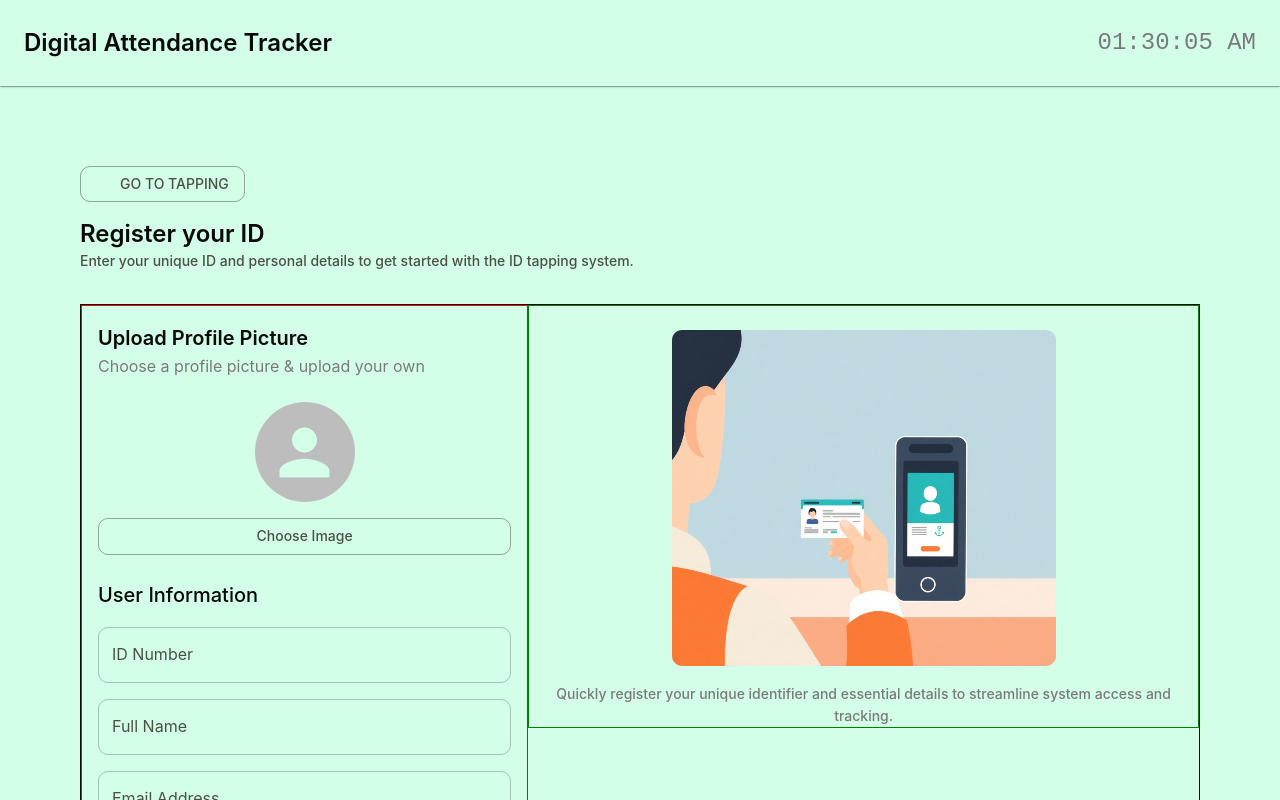
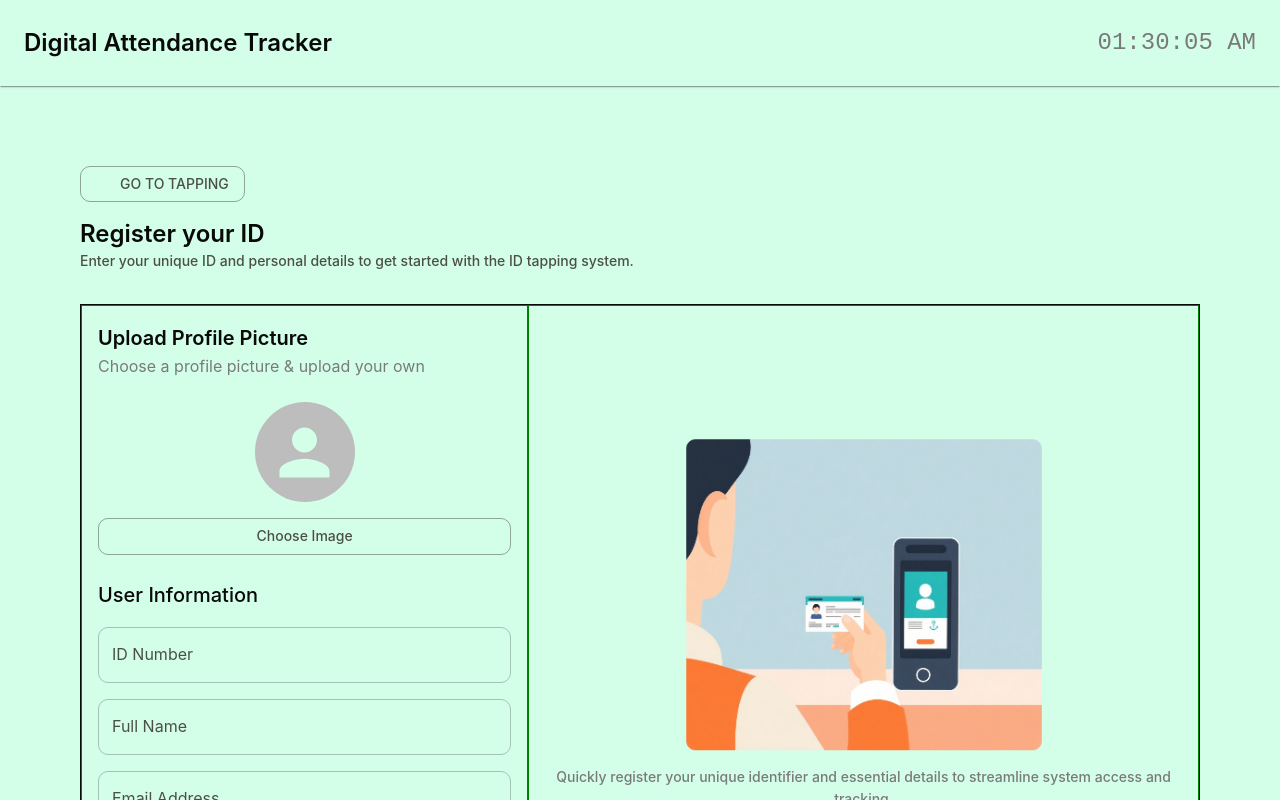
Before and after one commit to esamp001/id_tapping_system, a React (Create React App) app: page /register in a window 1280 px wide. Shown: the top 800 px of the page. Built offline with nearby package versions, Linux system fonts and the light colour scheme; some icons are missing.

Commit message:
Auto commit: 11/3/2025, 9:30:00 AM

```diff
--- a/src/pages/Register.js
+++ b/src/pages/Register.js
@@ -170,8 +170,10 @@ const Register = () => {
                         sx={{
                             display: 'flex',
                             flexDirection: 'column',
-                            alignItems: 'center',
+                            alignItems: 'center',      // centers horizontally
+                            justifyContent: 'center',  // centers vertically
                             width: '60%',
+                            height: '77vh',           // full screen height (or adjust as needed)
                             textAlign: 'center',
                             border: '1px solid green',
                         }}
@@ -179,12 +181,14 @@ const Register = () => {
                         <img
                             src={RightImage}
                             alt="RightImage"
-                            style={{ maxWidth: '100%', height: 'auto' }}
+                            style={{ width: '400px', height: 'auto' }} // explicitly sets image width
                         />
-                        <Typography variant='subtitle2'>
+
+                        <Typography variant="subtitle2">
                             Quickly register your unique identifier and essential details to streamline system access and tracking.
                         </Typography>
                     </Box>
+
 
                 </Box>
             </Box>
```
